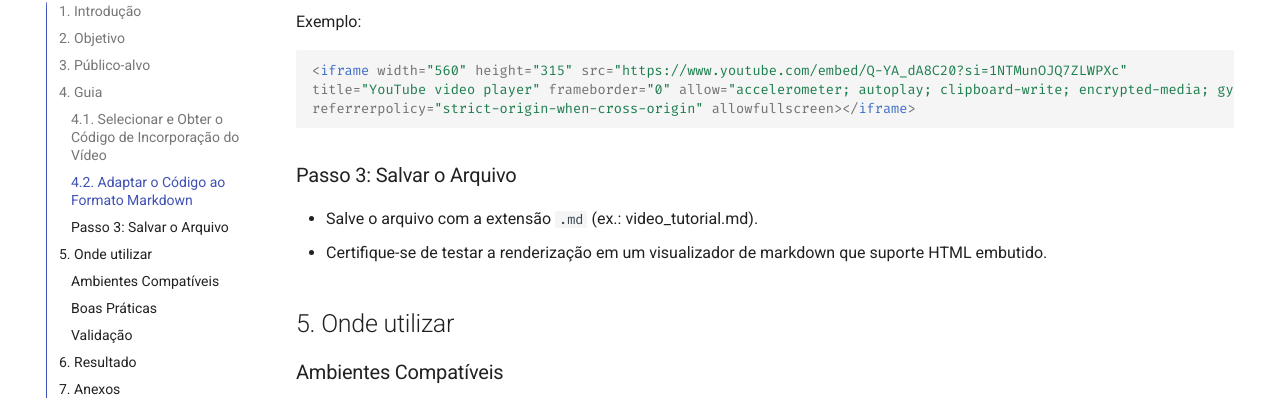
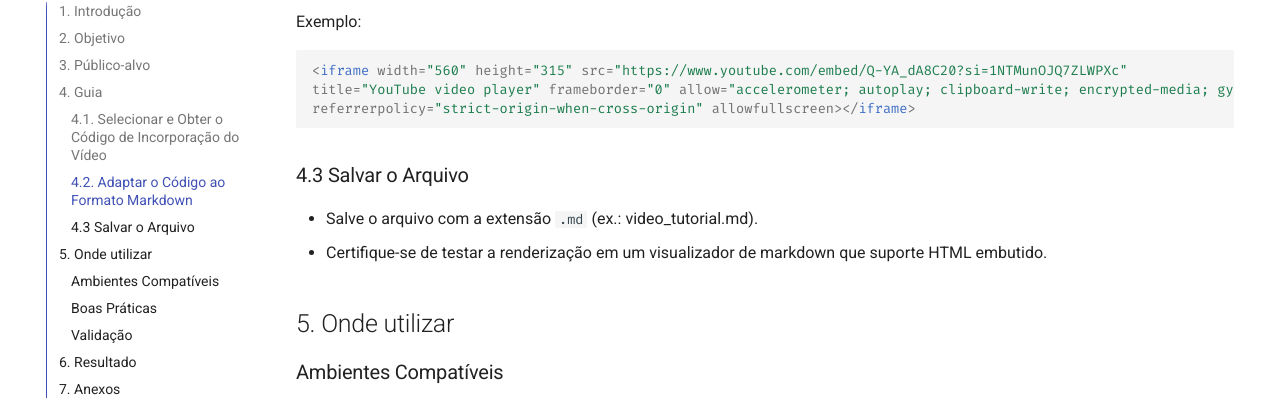
Before and after one commit to atalhox/mkdocs-githubpages, an MkDocs documentation site: the page built from docs/videos.md, in a window 1280 px wide and 900 px high, scrolled down 1187 px. Shown: the part 97-497 px from the top of the window. Built offline with MkDocs 1.6.1 and Material for MkDocs 9.7.7, drawn with Linux system fonts in a browser that asks for light colours; comment, search, counter and statistics services are not loaded.

Commit message:
Fix: adjust on text

````diff
--- a/docs/videos.md
+++ b/docs/videos.md
@@ -45,7 +45,7 @@ title="YouTube video player" frameborder="0" allow="accelerometer; autoplay; cli
 referrerpolicy="strict-origin-when-cross-origin" allowfullscreen></iframe>
 ```
 
-### Passo 3: Salvar o Arquivo
+### 4.3 Salvar o Arquivo
 
 - Salve o arquivo com a extensão `.md` (ex.: video_tutorial.md).
 - Certifique-se de testar a renderização em um visualizador de markdown que suporte HTML embutido.
````
